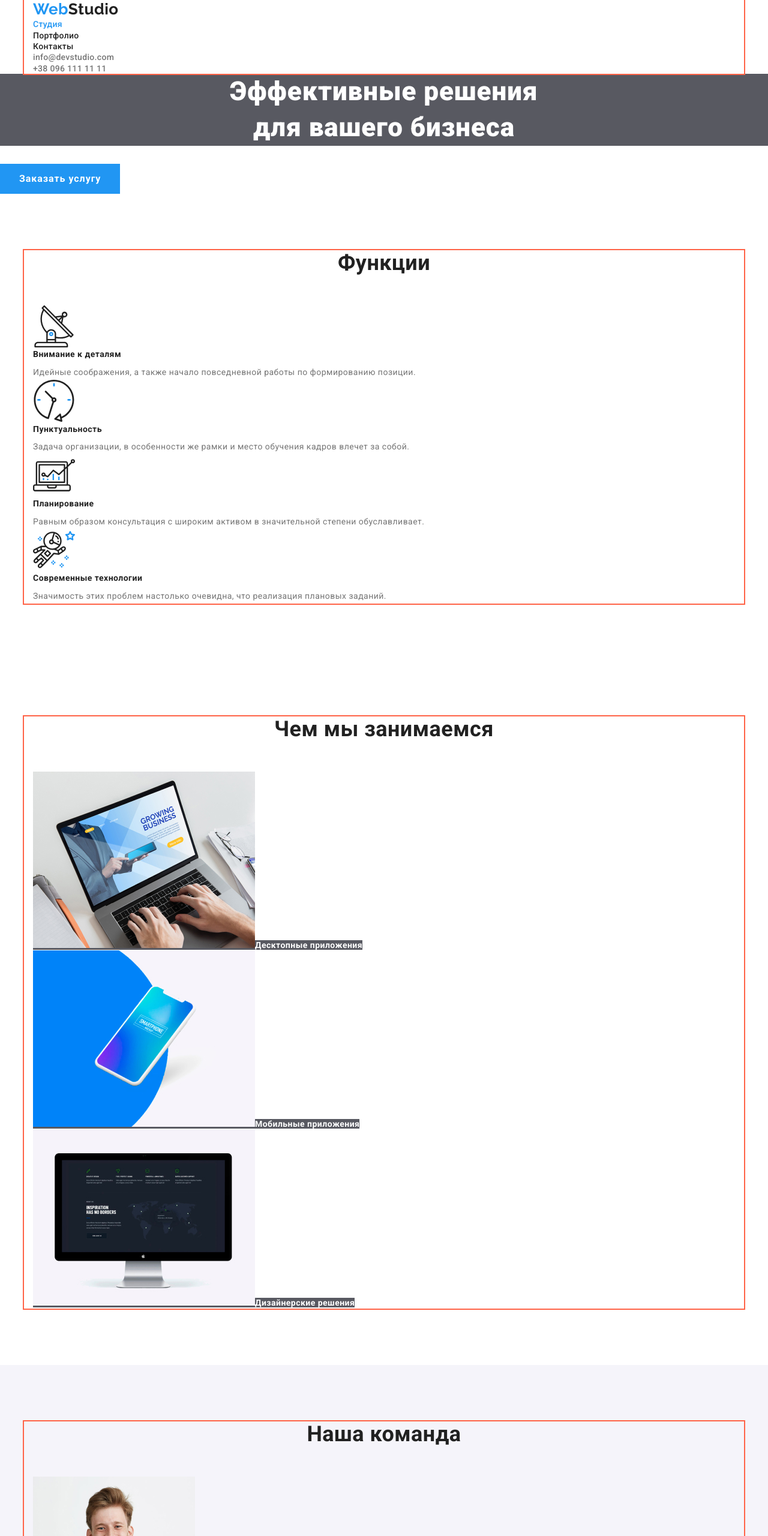
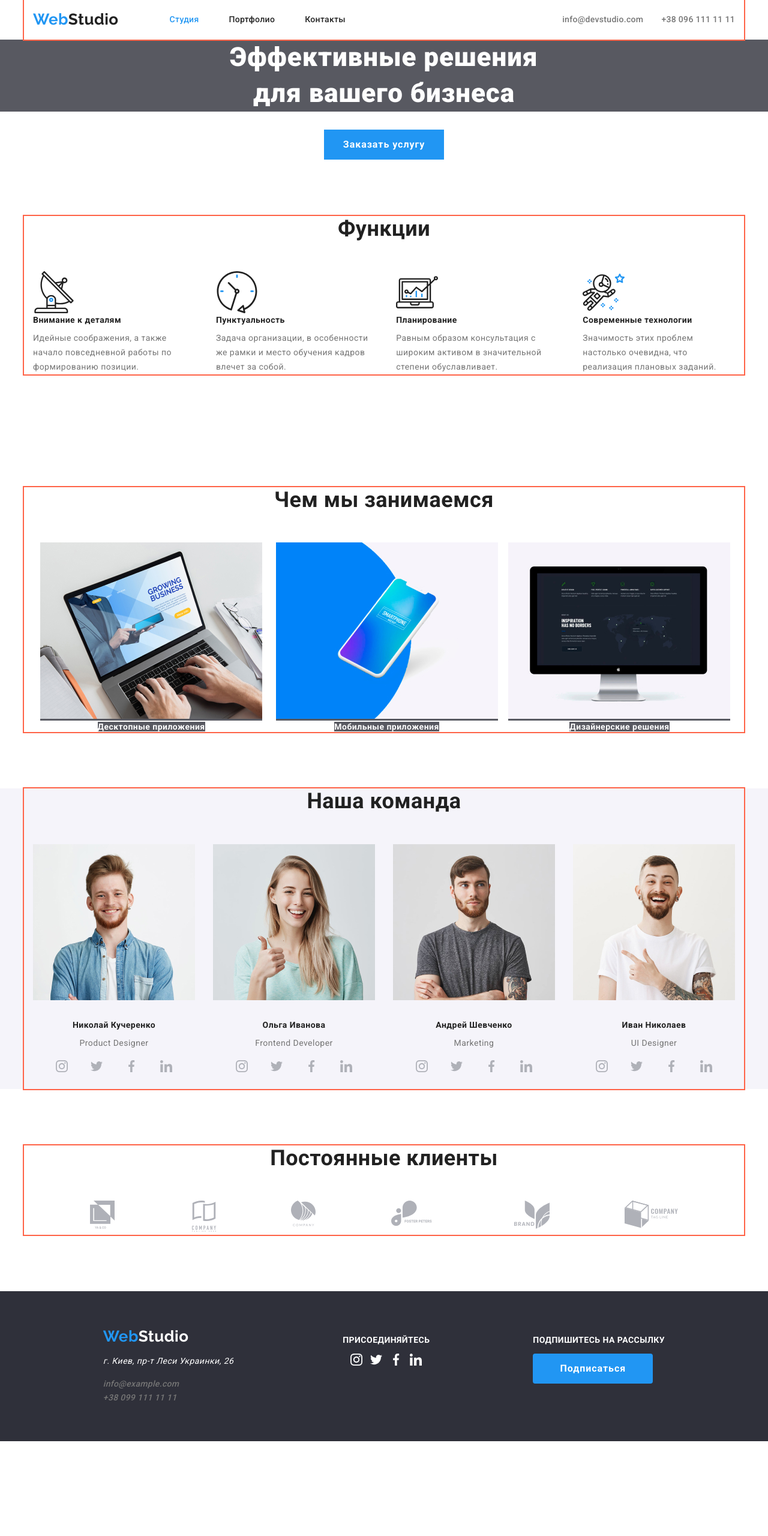
Before and after one commit to savchuk-aleksandr/goit-markup-hw-03, a plain HTML site: page index.html in a window 1280 px wide. Shown: the top 2560 px of the page at 60% size. After the commit the page ends 2402 px from the top, so only its background shows below. Drawn offline with nearby package versions, Linux system fonts and the light colour scheme.

Commit message:
ДЗ-3 29.06

```diff
--- a/css/style.css
+++ b/css/style.css
@@ -21,7 +21,12 @@
     letter-spacing: 0.03rem;
 }
 /* header */
+.main-nav {
+    display: flex;
+    align-items: center;
+}
 .logo, .logo:hover, .logo:focus {
+    margin-right: 85px;
     color: var(--accent-color);
 
     font-family: Raleway, sans-serif;
@@ -37,6 +42,17 @@
 .logo-header:hover, .logo-header:focus {
     color: var(--accent-color);
 }
+.site-nav {
+    display: flex;
+}
+.site-nav .item:not(:last-child) {
+    margin-right: 50px;
+}
+.site-nav .link {
+    display: block;
+    padding-top: 32px;
+    padding-bottom: 32px;
+}
 .list {
     padding: 0;
     margin: 0;
@@ -50,11 +66,25 @@
     text-decoration: none;
     letter-spacing: 0.02rem;
 }
-.link:hover .link:focus {
+.site-nav .link:hover,
+.site-nav .link:focus {
     color: var(--accent-color);
 }
 .list, .link.current {
     color: var(--accent-color);
+}
+/* auth nav */
+.auth-nav {
+    display: flex;
+    margin-left: auto;
+}
+.auth-nav .item:not(:last-child) {
+    margin-right: 30px;
+}
+.auth-nav .contacts {
+    display: block;
+    padding-top: 32px;
+    padding-bottom: 32px;
 }
 .contacts {
     color: var(--primery-text-color);
@@ -69,6 +99,9 @@
     color: var(--accent-color);
 }
 /* hero */
+.hero {
+    text-align: center;
+}
 .hero-title {
     margin-top: 0;
     margin-bottom: 30px;
@@ -78,7 +111,6 @@
     font-weight: 900;
     font-size: 44px;
     line-height: 1.36;
-    text-align: center;
     letter-spacing: 0.06rem;
 }
 /* button */
@@ -141,7 +173,18 @@
 .section-item.centered {
     text-align: center;
 }
+/* feature */
+.feature {
+    display: flex;
+}
+.feature .item:not(:last-child) {
+    margin-right: 30px;
+}
 /* work */
+.work {
+    display: flex;
+    text-align: center;
+}
 .work-item {
    color: var(--secondary-title-text-color);
    background-color: rgba(47, 48, 58, 0.8);
@@ -149,16 +192,48 @@
     font-weight: 700;
     font-size: 14px;
     line-height: 1.14;
-    text-align: center;
+
     text-decoration: none;
 }
 /* team */
-.section.team {
+.team {
+    display: flex;
+    justify-content: center;
+}
+.team .item:not(:last-child) {
+    margin-right: 30px;
+}
+.team .section-title {
+    margin-top: 30px;
+}
+.team .section-item {
+    margin-bottom: 16px;
+}
+.social {
+    display: flex;
+    justify-content: space-evenly;
+    margin-bottom: 24px;
+}
+.section-team {
     background-color: #F5F4FA;
+}
+/* clients */
+.client {
+    display: flex;
+    justify-content: space-evenly;
+}
+.client .item:not(:last-child) {
+    margin-right: 30px;
 }
 /* footer */
 footer {
     background-color: #2F303A;
+}
+.footer {
+    display: flex;
+    justify-content: space-evenly;
+    padding-top: 60px;
+    padding-bottom: 60px;
 }
 .logo-footer {
     color: var(--secondary-title-text-color);
@@ -176,16 +251,31 @@ footer {
     font-size: 14px;
     line-height: 1.14;
 }
-.copyright {
-    color: rgba(255, 255, 255, 0.4);
+/* page partfolio */
+.filter {
+    display: flex;
+    justify-content: center;
+    margin-bottom: 50px;
+}
+.filter .item:not(:last-child) {
+    margin-right: 8px;
+}
+.projects {
+    display: flex;
+    flex-wrap: wrap;
+}
+.elements {
+    width: 370px;
+}
+.elements:not(:nth-last-child(3n)) {
+    margin-left: 30px;
+}
+.elements:not(:nth-last-child(-n + 3)) {
+    margin-bottom: 30px;
+}
+.secondary-button {
+    padding: 6px 22px;
 
-    font-weight: 400;
-    font-size: 12px;
-    line-height: 2;
-    text-align: center;
-}
-/* page partfolio */
-.secondary-button {
     color: var(--title-text-color);
     background-color: var(--secondary-button-bg-color);
 
--- a/index.html
+++ b/index.html
@@ -16,51 +16,51 @@
 <body class="page">
     <header>
         <div class="container">
-            <nav>
+            <nav class="main-nav">
                 <a href="./index.html" class="logo">Web<span class="logo-header">Studio</span></a></li>
-                <ul class="list">
-                    <li><a href="#" class="link current">Студия</a></li>
-                    <li><a href="./partfolio.html" class="link">Портфолио</a></li>
-                    <li><a href="#" class="link">Контакты</a></li>
+                <ul class="list site-nav">
+                    <li class="item"><a href="#" class="link current">Студия</a></li>
+                    <li class="item"><a href="./partfolio.html" class="link">Портфолио</a></li>
+                    <li class="item"><a href="#" class="link">Контакты</a></li>
+                </ul>
+                <ul class="list auth-nav">
+                    <li class="item"><a href="mailto:info@devstudio.com" class="contacts">info@devstudio.com</a></li>
+                    <li class="item"><a href="tel:+380961111111" class="contacts">+38 096 111 11 11</a></li>
                 </ul>
             </nav>
 
-            <ul class="list">
-                <li><a href="mailto:info@devstudio.com" class="contacts">info@devstudio.com</a></li>
-                <li><a href="tel:+380961111111" class="contacts">+38 096 111 11 11</a></li>
-            </ul>
         </div>
     </header>
     <main>
         <!--hero-->
-        <section>
+        <section class="hero">
             <h1 class="hero-title">Эффективные решения</br>для вашего бизнеса</h1>
             <a href="#" class="button">Заказать услугу</a>
-        </section class="section">
+        </section>
         <!--feature-->
         <section class="section">
             <div class="container">
                 <h2 class="title">Функции</h2>
-                <ul class="list">
-                    <li>
+                <ul class="list feature">
+                    <li class="item">
                         <img src="./images/features/antenna.svg" height="70" width="70" alt="антена">
                         <h3 class="section-title">Внимание к деталям</h3>
                         <p class="section-item">Идейные соображения, а также начало повседневной работы по формированию
                             позиции.</p>
                     </li>
-                    <li>
+                    <li class="item">
                         <img src="./images/features/clock.svg" height="70" width="70" alt="часы">
                         <h3 class="section-title">Пунктуальность</h3>
                         <p class="section-item">Задача организации, в особенности же рамки и место обучения кадров влечет за
                             собой.</p>
                     </li>
-                    <li>
+                    <li class="item">
                         <img src="./images/features/diagram.svg" height="70" width="70" alt="диаграмма">
                         <h3 class="section-title">Планирование</h3>
                         <p class="section-item">Равным образом консультация с широким активом в значительной степени
                             обуславливает.</p>
                     </li>
-                    <li>
+                    <li class="item">
                         <img src="./images/features/astronaut.svg" height="70" width="70" alt="астронавт">
                         <h3 class="section-title">Современные технологии</h3>
                         <p class="section-item">Значимость этих проблем настолько очевидна, что реализация плановых заданий.
@@ -73,7 +73,7 @@
         <section class="section">
             <div class="container">
                 <h2 class="title">Чем мы занимаемся</h2>
-                <ul class="list">
+                <ul class="list work">
                     <li>
                         <a class="work-item" href="#">
                         <img src="./images/work/img-01.jpg" alt="ноутбук" width="370" height="294">Десктопные приложения</a>
@@ -90,51 +90,48 @@
             </div>
         </section>
         <!--team-->
-        <section class="section team">
+        <section class="section-team">
             <div class="container">
                 <h2 class="title">Наша команда</h2>
-                <ul class="list">
-                    <li>
+                <ul class="list team">
+                    <li class="item">
                         <img src="./images/photo-team/img01.jpg" alt="Николай Кучеренко" width="270" height="260">
                         <h3 class="section-title centered">Николай Кучеренко</h3>
                         <p class="section-item centered">Product Designer</p>
-                        <ul class="list">
+                        <ul class="list social">
                             <li><a href="#" class="social-links"><img src="./images/social-links/img-01.svg" alt="instagram"></a></li>
                             <li><a href="#" class="social-links"><img src="./images/social-links/img-02.svg" alt="twitter"></a></li>
                             <li><a href="#" class="social-links"><img src="./images/social-links/img-03.svg" alt="facebook"></a></li>
                             <li><a href="#" class="social-links"><img src="./images/social-links/img-04.svg" alt="linkedin"></a></li>
                         </ul>
-
                     </li>
-                    <li>
+                    <li class="item">
                         <img src="./images/photo-team/img02.jpg" alt="Ольга Иванова" width="270" height="260">
                         <h3 class="section-title centered">Ольга Иванова</h3>
                         <p class="section-item centered">Frontend Developer</p>
-                        <ul class="list">
+                        <ul class="list social">
                             <li><a href="#" class="social-links"><img src="./images/social-links/img-01.svg" alt="instagram"></a></li>
                             <li><a href="#" class="social-links"><img src="./images/social-links/img-02.svg" alt="twitter"></a></li>
                             <li><a href="#" class="social-links"><img src="./images/social-links/img-03.svg" alt="facebook"></a></li>
                             <li><a href="#" class="social-links"><img src="./images/social-links/img-04.svg" alt="linkedin"></a></li>
                         </ul>
-
                     </li>
-                    <li>
+                    <li class="item">
                         <img src="./images/photo-team/img03.jpg" alt="Андрей Шевченко" width="270" height="260">
                         <h3 class="section-title centered">Андрей Шевченко</h3>
                         <p class="section-item centered">Marketing</p>
-                        <ul class="list">
+                        <ul class="list social">
                             <li><a href="#" class="social-links"><img src="./images/social-links/img-01.svg" alt="instagram"></a></li>
                             <li><a href="#" class="social-links"><img src="./images/social-links/img-02.svg" alt="twitter"></a></li>
                             <li><a href="#" class="social-links"><img src="./images/social-links/img-03.svg" alt="facebook"></a></li>
                             <li><a href="#" class="social-links"><img src="./images/social-links/img-04.svg" alt="linkedin"></a></li>
                         </ul>
-
                     </li>
-                    <li>
+                    <li class="item">
                         <img src="./images/photo-team/img04.jpg" alt="Иван Николаев" width="270" height="260">
                         <h3 class="section-title centered">Иван Николаев</h3>
                         <p class="section-item centered">UI Designer</p>
-                        <ul class="list">
+                        <ul class="list social">
                             <li><a href="#" class="social-links"><img src="./images/social-links/img-01.svg" alt="instagram"></a></li>
                             <li><a href="#" class="social-links"><img src="./images/social-links/img-02.svg" alt="twitter"></a></li>
                             <li><a href="#" class="social-links"><img src="./images/social-links/img-03.svg" alt="facebook"></a></li>
@@ -148,18 +145,18 @@
         <section class="section">
             <div class="container">
                 <h2 class="title">Постоянные клиенты</h2>
-                <ul class="list">
-                    <li><a href="#"><img src="./images/clients/logo-1.svg" alt="логотип"></a></li>
-                    <li><a href="#"><img src="./images/clients/logo-2.svg" alt="логотип"></a></li>
-                    <li><a href="#"><img src="./images/clients/logo-3.svg" alt="логотип"></a></li>
-                    <li><a href="#"><img src="./images/clients/logo-4.svg" alt="логотип"></a></li>
-                    <li><a href="#"><img src="./images/clients/logo-5.svg" alt="логотип"></a></li>
-                    <li><a href="#"><img src="./images/clients/logo-6.svg" alt="логотип"></a></li>
+                <ul class="list client">
+                    <li class="item"><a href="#"><img src="./images/clients/logo-1.svg" alt="логотип"></a></li>
+                    <li class="item"><a href="#"><img src="./images/clients/logo-2.svg" alt="логотип"></a></li>
+                    <li class="item"><a href="#"><img src="./images/clients/logo-3.svg" alt="логотип"></a></li>
+                    <li class="item"><a href="#"><img src="./images/clients/logo-4.svg" alt="логотип"></a></li>
+                    <li class="item"><a href="#"><img src="./images/clients/logo-5.svg" alt="логотип"></a></li>
+                    <li class="item"><a href="#"><img src="./images/clients/logo-6.svg" alt="логотип"></a></li>
                 </ul>
             </div>
         </section>
     </main>
-    <footer>
+    <footer class="footer">
         <div>
             <a class="logo" href="./index.html">Web<span class="logo-footer">Studio</span></a>
             <address class="address">
@@ -173,13 +170,14 @@
 
         <div>
             <p class="footer-title">ПРИСОЕДИНЯЙТЕСЬ</p>
-            <ul class="list">
-                <li><a href="#" class="social-links"><img src="./images/social-links/img-05.svg" alt="instagram"></a>
+            <ul class="list social">
+                <li class="item"><a href="#" class="social-links"><img src="./images/social-links/img-05.svg" alt="instagram"></a>
                 </li>
-                <li><a href="#" class="social-links"><img src="./images/social-links/img-06.svg" alt="twitter"></a></li>
-                <li><a href="#" class="social-links"><img src="./images/social-links/img-07.svg" alt="facebook"></a>
+                <li class="item"><a href="#" class="social-links"><img src="./images/social-links/img-06.svg" alt="twitter"></a>
                 </li>
-                <li><a href="#" class="social-links"><img src="./images/social-links/img-08.svg" alt="linkedin"></a>
+                <li class="item"><a href="#" class="social-links"><img src="./images/social-links/img-07.svg" alt="facebook"></a>
+                </li>
+                <li class="item"><a href="#" class="social-links"><img src="./images/social-links/img-08.svg" alt="linkedin"></a>
                 </li>
             </ul>
         </div>
@@ -187,8 +185,6 @@
             <p class="footer-title">ПОДПИШИТЕСЬ НА РАССЫЛКУ</p>
             <a href="#" class="button secondary">Подписаться</a>
         </div>
-        <p class="copyright">2020 | Developed by GoIT Students</p>
-
     </footer>
 </body>
 
```
Also changed, not shown: partfolio.html (+51 -38 lines).
